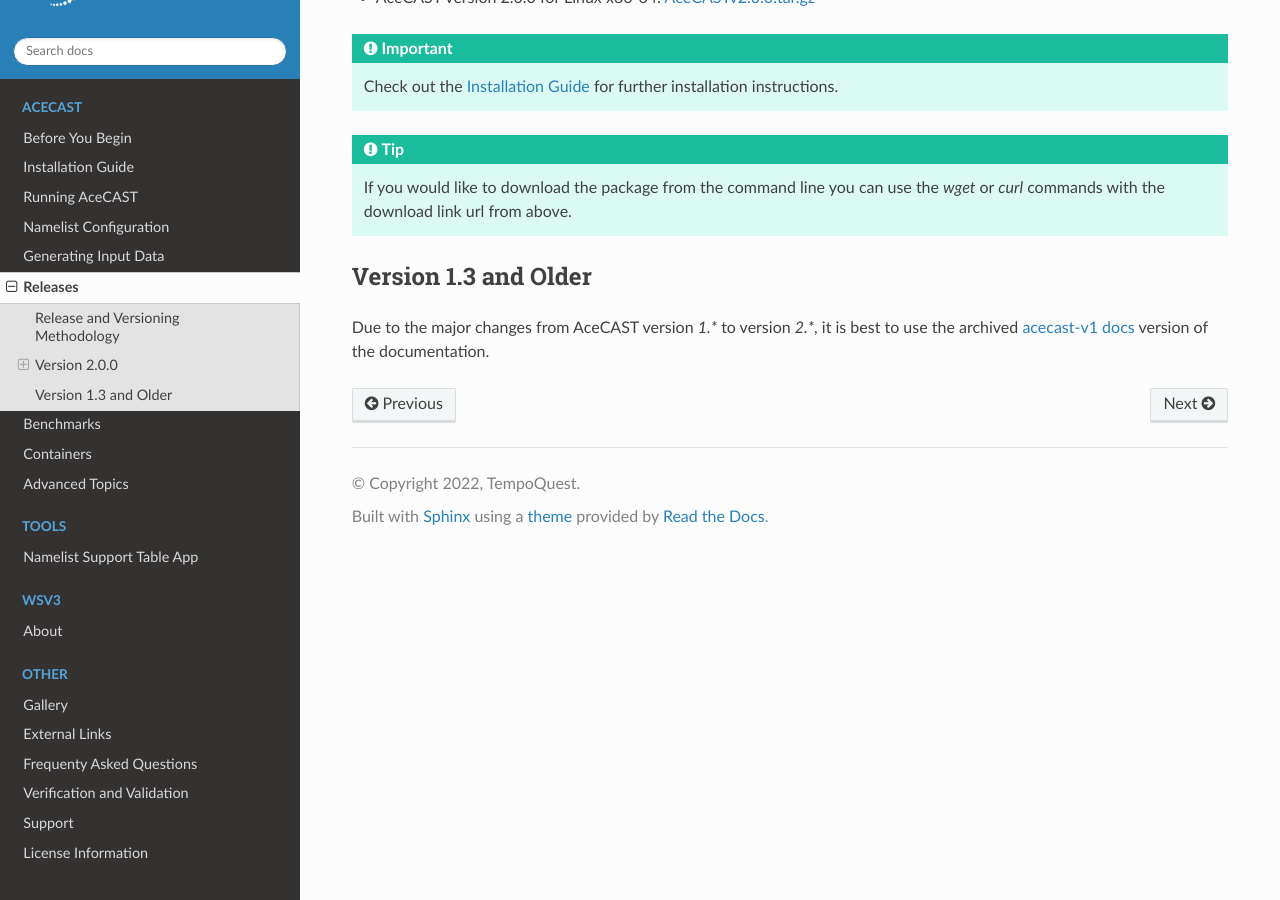
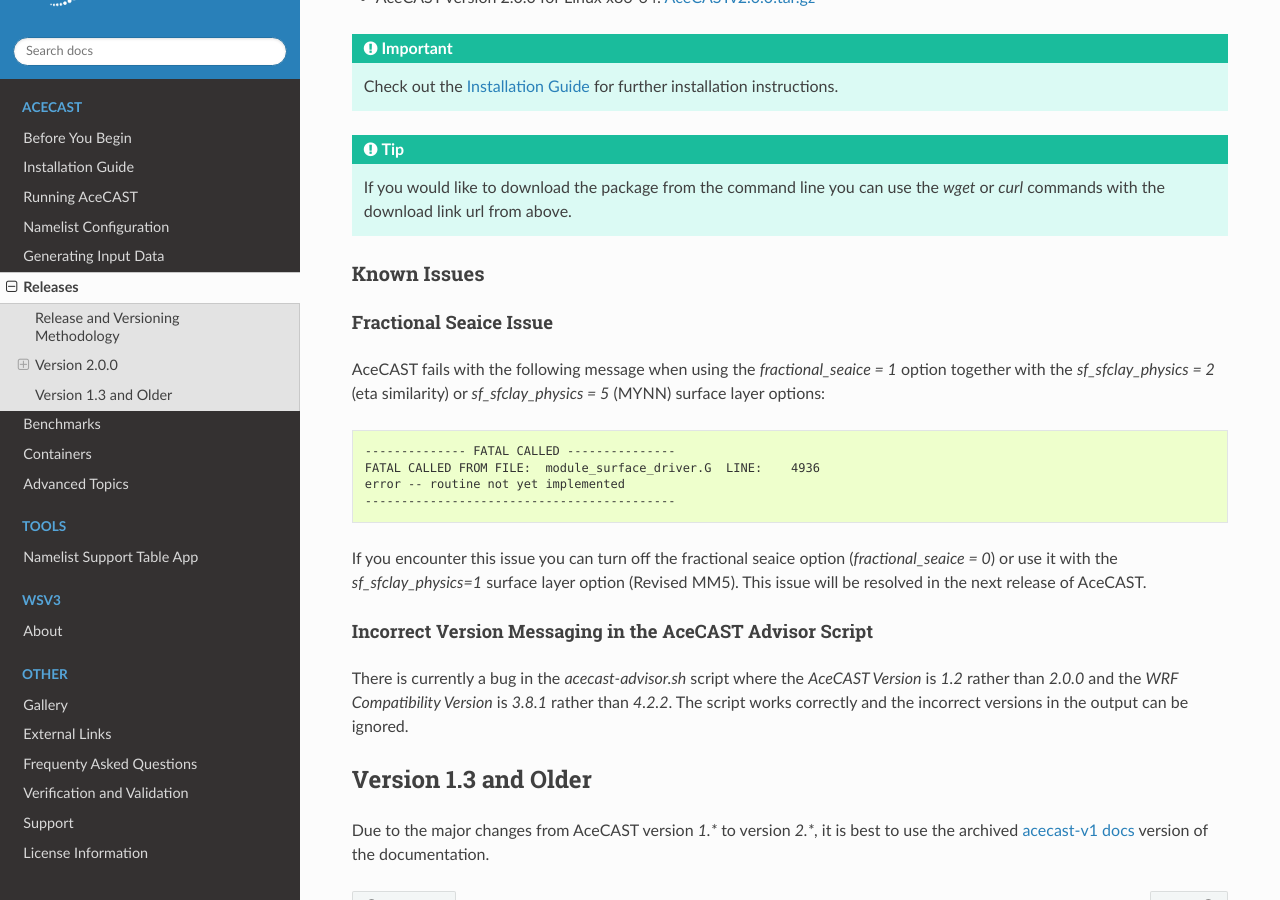
Before and after one commit to TempoQuestInc/AceCAST-Docs, a Sphinx documentation site: the page built from source/Releases.rst, in a window 1280 px wide and 900 px high, scrolled down 943 px. Built offline with Sphinx 7.4.7 and the Read the Docs theme 2.0.0, drawn with Linux system fonts in a browser that asks for light colours.

Commit message:
Added known issues to v2.0.0 release section

```diff
--- a/source/Releases.rst
+++ b/source/Releases.rst
@@ -63,6 +63,34 @@
    If you would like to download the package from the command line you can use the `wget` or `curl`
    commands with the download link url from above.
 
+Known Issues
+------------
+
+Fractional Seaice Issue
+***********************
+
+AceCAST fails with the following message when using the *fractional_seaice = 1* option together
+with the *sf_sfclay_physics = 2* (eta similarity) or *sf_sfclay_physics = 5* (MYNN) surface layer
+options:
+
+.. code-block:: output
+
+    -------------- FATAL CALLED ---------------
+    FATAL CALLED FROM FILE:  module_surface_driver.G  LINE:    4936
+    error -- routine not yet implemented
+    -------------------------------------------
+
+If you encounter this issue you can turn off the fractional seaice option (*fractional_seaice = 0*)
+or use it with the *sf_sfclay_physics=1* surface layer option (Revised MM5). This issue will be
+resolved in the next release of AceCAST.
+
+Incorrect Version Messaging in the AceCAST Advisor Script
+*********************************************************
+
+There is currently a bug in the `acecast-advisor.sh` script where the `AceCAST Version` is `1.2`
+rather than `2.0.0` and the `WRF Compatibility Version` is `3.8.1` rather than `4.2.2`. The script
+works correctly and the incorrect versions in the output can be ignored.
+
 Version 1.3 and Older
 =====================
 
```
